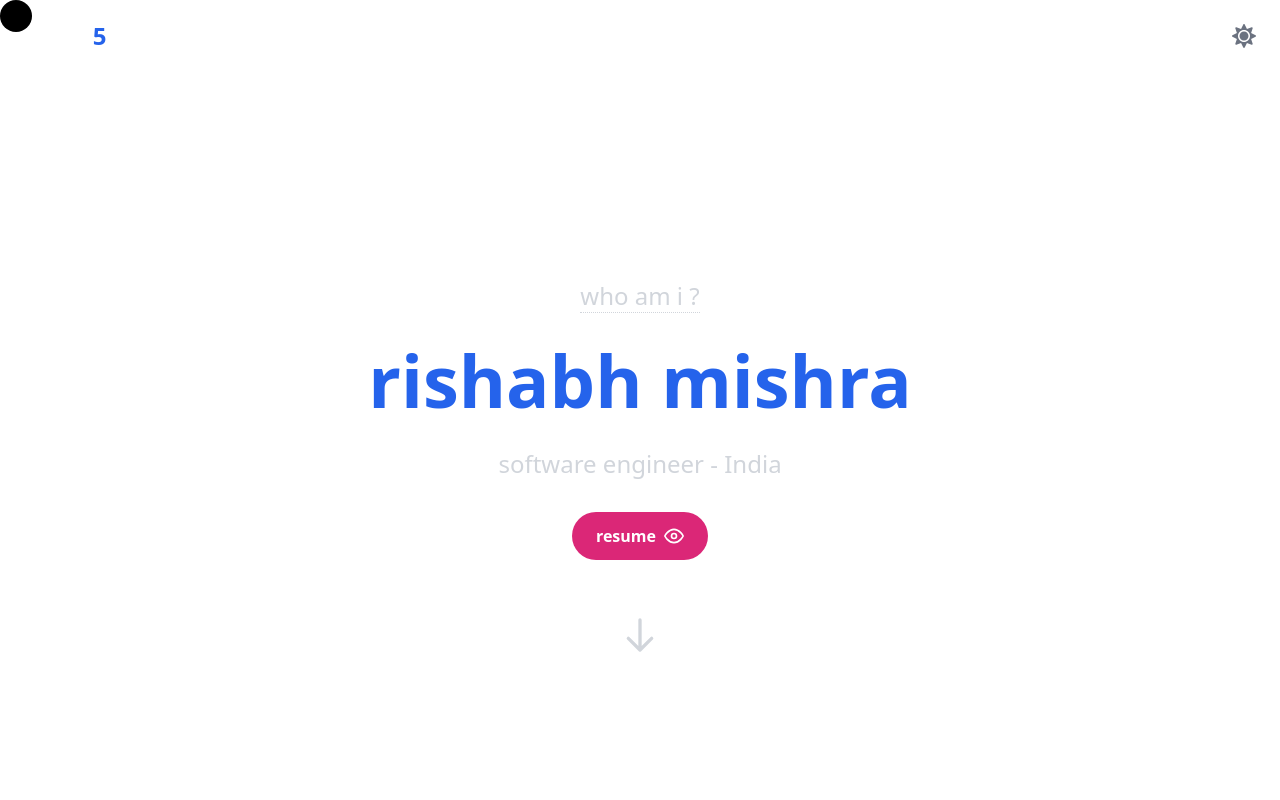
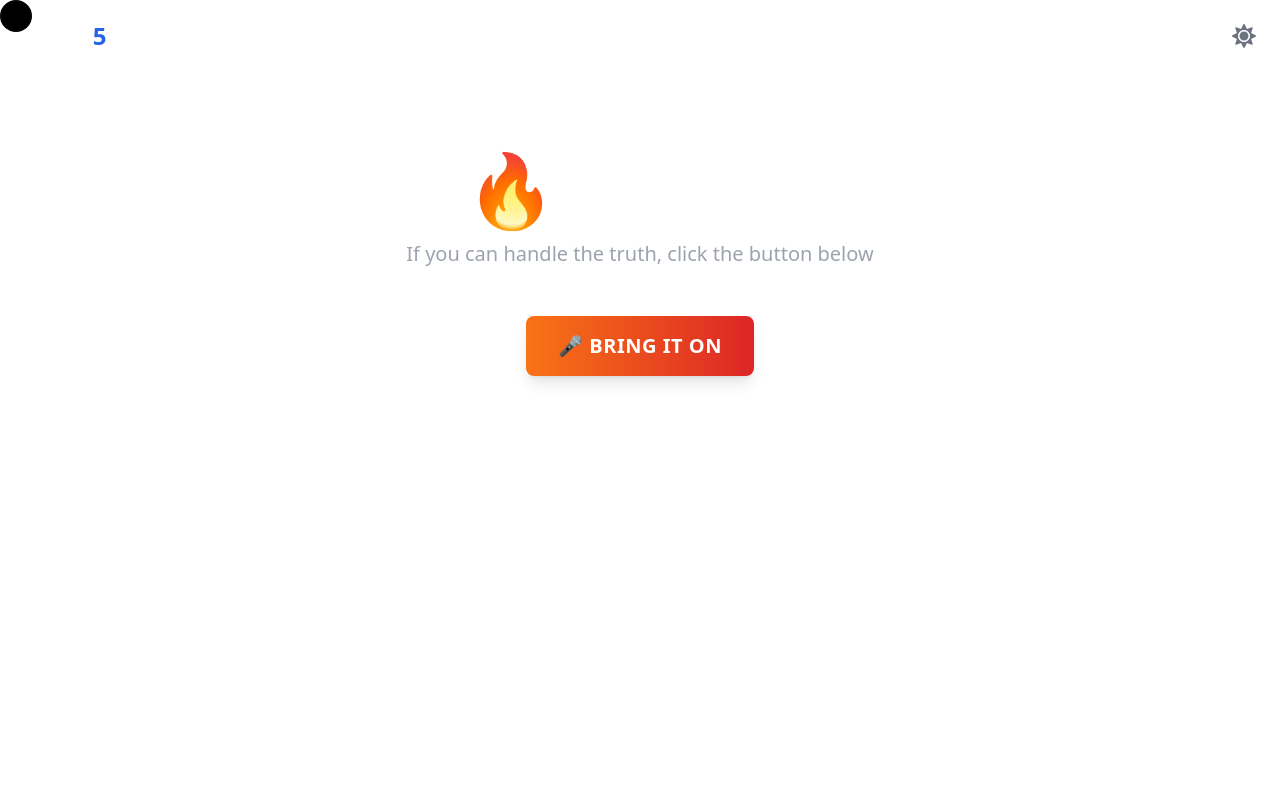
Before and after one commit to rishmi5h/portfolio, a React (Vite) app: page /roast in a window 1280 px wide. Shown: the top 800 px of the page. Built offline with nearby package versions, Linux system fonts and the light colour scheme.

Commit message:
add /roast

```diff
--- a/src/App.tsx
+++ b/src/App.tsx
@@ -10,6 +10,7 @@ import { ThemeProvider } from './contexts/ThemeContext.tsx';
 import About from './pages/About.tsx';
 import Home from './pages/Home.tsx';
 import Projects from './pages/Projects.tsx';
+import Roast from './pages/Roast.tsx';
 
 export default function App() {
   const konamiCodeSuccess = useKonamiCode();
@@ -39,9 +40,19 @@ export default function App() {
           <CustomCursor />
           <Navbar />
           <main className="flex-grow">
-            <Home />
-            <About />
-            <Projects />
+            <Routes>
+              <Route path="/roast" element={<Roast />} />
+              <Route
+                path="/"
+                element={
+                  <>
+                    <Home />
+                    <About />
+                    <Projects />
+                  </>
+                }
+              />
+            </Routes>
           </main>
           <Footer />
         </div>
--- /dev/null
+++ b/src/pages/Roast.tsx
@@ -0,0 +1,103 @@
+import React, { useState } from 'react';
+import { useTheme } from '../contexts/ThemeContext.tsx';
+
+const Roast: React.FC = () => {
+  const { isDarkMode } = useTheme();
+  const [roast, setRoast] = useState<string>('');
+  const [loading, setLoading] = useState<boolean>(false);
+  const [error, setError] = useState<string>('');
+
+  const handleRoastMe = async () => {
+    setLoading(true);
+    setError('');
+    setRoast('');
+
+    try {
+      const response = await fetch('https://raas.rishmi5h.com/roast/');
+      if (!response.ok) {
+        throw new Error('Failed to fetch roast');
+      }
+      const data = await response.json();
+      setRoast(data.roast || 'No roast returned');
+    } catch (error_) {
+      setError(
+        error_ instanceof Error ? error_.message : 'An unknown error occurred',
+      );
+    } finally {
+      setLoading(false);
+    }
+  };
+
+  return (
+    <div
+      className={`min-h-screen ${
+        isDarkMode ? 'darkModeColor text-white' : 'bg-white text-black'
+      } transition-colors duration-300`}
+      id="roast"
+    >
+      <div className="flex items-center justify-center">
+        <div className="mt-20 w-full max-w-2xl space-y-8 px-6">
+          <div className="space-y-4 text-center">
+            <h1 className="text-7xl font-bold">🔥 ready?</h1>
+            <p
+              className={`text-xl ${isDarkMode ? 'text-gray-400' : 'text-gray-600'}`}
+            >
+              If you can handle the truth, click the button below
+            </p>
+          </div>
+
+          <div className="flex justify-center pt-4">
+            <button
+              disabled={loading}
+              className={`relative rounded-lg px-8 py-4 text-xl font-bold uppercase tracking-wide transition-all duration-300 ${
+                isDarkMode
+                  ? 'bg-gradient-to-r from-orange-500 to-red-600 hover:from-orange-600 hover:to-red-700 disabled:from-gray-600 disabled:to-gray-600'
+                  : 'bg-gradient-to-r from-orange-500 to-red-600 hover:from-orange-600 hover:to-red-700 disabled:from-gray-400 disabled:to-gray-400'
+              } text-white shadow-lg hover:shadow-xl`}
+              onClick={handleRoastMe}
+            >
+              {loading ? '⏳ Getting roasted...' : '🎤 Bring It On'}
+            </button>
+          </div>
+
+          {error && (
+            <div
+              className={`rounded-lg border-2 border-red-500 p-4 text-center ${
+                isDarkMode
+                  ? 'bg-red-900/20 text-red-300'
+                  : 'bg-red-100 text-red-800'
+              }`}
+            >
+              <p className="font-semibold">Oops! {error}</p>
+            </div>
+          )}
+
+          {roast && (
+            <div
+              className={`relative rounded-lg p-8 text-center text-lg leading-relaxed ${
+                isDarkMode
+                  ? 'bg-gradient-to-br from-gray-800 to-gray-900 text-gray-100'
+                  : 'bg-gradient-to-br from-gray-100 to-gray-200 text-gray-900'
+              } shadow-lg`}
+            >
+              <div className="mb-4 text-4xl">💬</div>
+              <p className="italic">{roast}</p>
+              <button
+                className={`mt-6 rounded px-4 py-2 text-sm font-semibold transition-colors ${
+                  isDarkMode
+                    ? 'bg-gray-700 hover:bg-gray-600'
+                    : 'bg-gray-300 hover:bg-gray-400'
+                }`}
+                onClick={handleRoastMe}
+              >
+                {loading ? '...' : 'More Pain'}
+              </button>
+            </div>
+          )}
+        </div>
+      </div>
+    </div>
+  );
+};
+
+export default Roast;
```
